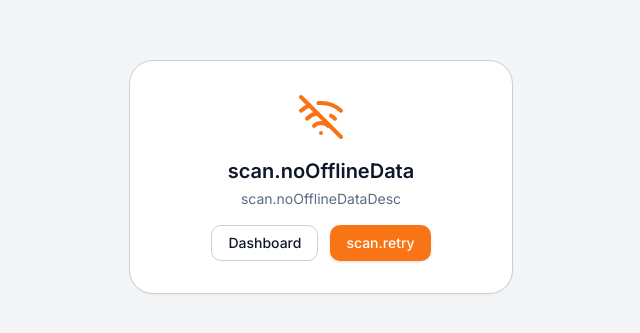
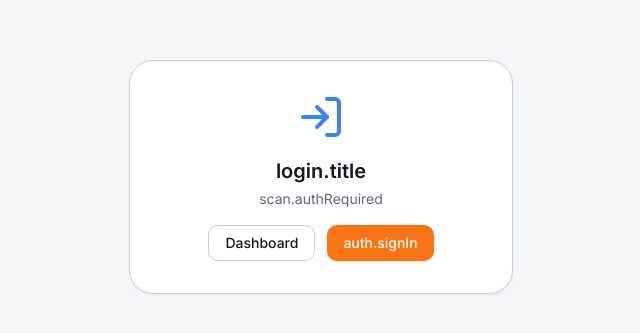
Before and after one commit to yankee2719/sg-9c679d95-45e7-4449-9205-2e3dd94d65a6-1771711187, a Next.js app: page /scan/1 in a window 1280 px wide. Shown: the part 223-556 px from the top of the page, without its empty margins (319-959 px from the left). Built offline with nearby package versions, Linux system fonts and the light colour scheme; no server answers.

Commit message:
Edit /src/pages/scan/[token].tsx

```diff
--- a/src/pages/scan/[token].tsx
+++ b/src/pages/scan/[token].tsx
@@ -2,10 +2,11 @@ import { useEffect, useState } from 'react';
 import { useRouter } from 'next/router';
 import { useLanguage } from '@/contexts/LanguageContext';
 import { getQrTokenService } from '@/services/offlineAndQrService';
-import { Loader2, ShieldCheck, ShieldAlert, WifiOff } from 'lucide-react';
+import { authService } from '@/services/authService';
+import { Loader2, ShieldCheck, ShieldAlert, WifiOff, LogIn } from 'lucide-react';
 import { Button } from '@/components/ui/button';
 
-type ScanState = 'loading' | 'redirecting' | 'denied' | 'offline_success' | 'error';
+type ScanState = 'loading' | 'redirecting' | 'denied' | 'offline_success' | 'error' | 'auth_required';
 
 export default function ScanPage() {
     const router = useRouter();
@@ -18,53 +19,182 @@ export default function ScanPage() {
 
     useEffect(() => {
         if (!router.isReady || !token || typeof token !== 'string') return;
-        handleScan(token);
+        void handleScan(token);
+        // eslint-disable-next-line react-hooks/exhaustive-deps
     }, [router.isReady, token]);
+
+    const tryOfflineAccess = (tokenValue: string) => {
+        setIsOffline(true);
+        const qrService = getQrTokenService();
+        const offlineResult = qrService.validateTokenOffline(tokenValue);
+        if (offlineResult?.is_valid && offlineResult.equipment_id) {
+            setState('offline_success');
+            setTimeout(() => {
+                void router.push(`/equipment/${offlineResult.equipment_id}?from=qr&offline=true`);
+            }, 1200);
+            return true;
+        }
+        if (offlineResult && !offlineResult.is_valid) {
+            setDenialReason(offlineResult.denial_reason || 'access_denied');
+            setState('denied');
+            return true;
+        }
+        return false;
+    };
 
     const handleScan = async (tokenValue: string) => {
         const qrService = getQrTokenService();
+
+        if (typeof navigator !== 'undefined' && !navigator.onLine) {
+            if (!tryOfflineAccess(tokenValue)) {
+                setState('error');
+            }
+            return;
+        }
+
         try {
-            const res = await fetch('/api/qr/validate', { method: 'POST', headers: { 'Content-Type': 'application/json' }, credentials: 'include', body: JSON.stringify({ token: tokenValue }) });
+            const session = await authService.getCurrentSession();
+            if (!session?.access_token) {
+                if (!tryOfflineAccess(tokenValue)) {
+                    setState('auth_required');
+                }
+                return;
+            }
+
+            const res = await fetch('/api/qr/validate', {
+                method: 'POST',
+                headers: {
+                    'Content-Type': 'application/json',
+                    Authorization: `Bearer ${session.access_token}`,
+                },
+                body: JSON.stringify({ token: tokenValue }),
+            });
             const payload = await res.json();
+
             if (res.ok) {
                 const { equipment_id, allowed_views = [], max_permission_level } = payload;
-                qrService.cacheTokenForOffline(tokenValue, { equipment_id, allowed_views, max_permission_level, is_active: true });
+                qrService.cacheTokenForOffline(tokenValue, {
+                    equipment_id,
+                    allowed_views,
+                    max_permission_level,
+                    is_active: true,
+                });
                 setState('redirecting');
-                router.push(`/equipment/${equipment_id}?from=qr&views=${allowed_views.join(',')}`);
+                void router.push(`/equipment/${equipment_id}?from=qr&views=${allowed_views.join(',')}`);
                 return;
             }
-            setDenialReason(payload?.denial_reason || 'access_denied'); setState('denied');
+
+            setDenialReason(payload?.denial_reason || 'access_denied');
+            setState('denied');
         } catch {
-            setIsOffline(true);
-            const offlineResult = qrService.validateTokenOffline(tokenValue);
-            if (offlineResult?.is_valid && offlineResult.equipment_id) { setState('offline_success'); setTimeout(() => { router.push(`/equipment/${offlineResult.equipment_id}?from=qr&offline=true`); }, 1500); return; }
-            if (offlineResult && !offlineResult.is_valid) { setDenialReason(offlineResult.denial_reason || 'access_denied'); setState('denied'); return; }
-            setState('error');
+            if (!tryOfflineAccess(tokenValue)) {
+                setState('error');
+            }
         }
     };
 
     return (
         <div className="flex min-h-screen items-center justify-center bg-background p-4">
             <div className="w-full max-w-sm space-y-6 rounded-3xl border border-border bg-card p-8 text-center shadow-sm">
-                {state === 'loading' && (<div className="space-y-4"><Loader2 className="mx-auto h-12 w-12 animate-spin text-primary" /><div><h2 className="text-xl font-semibold text-foreground">{t("scan.validating") || "Validazione QR in corso"}</h2><p className="mt-1 text-sm text-muted-foreground">{t("scan.wait") || "Attendi un istante..."}</p></div></div>)}
+                {state === 'loading' && (
+                    <div className="space-y-4">
+                        <Loader2 className="mx-auto h-12 w-12 animate-spin text-primary" />
+                        <div>
+                            <h2 className="text-xl font-semibold text-foreground">{t('scan.validating') || 'Validazione QR in corso'}</h2>
+                            <p className="mt-1 text-sm text-muted-foreground">{t('scan.wait') || 'Attendi un istante...'}</p>
+                        </div>
+                    </div>
+                )}
 
-                {state === 'redirecting' && (<div className="space-y-4"><ShieldCheck className="mx-auto h-12 w-12 text-green-600" /><div><h2 className="text-xl font-semibold text-green-700 dark:text-green-400">{t("scan.accessGranted") || "Accesso consentito"}</h2><p className="mt-1 text-sm text-muted-foreground">{t("scan.redirecting") || "Reindirizzamento alla macchina..."}</p></div><Loader2 className="mx-auto h-5 w-5 animate-spin text-green-600" /></div>)}
+                {state === 'redirecting' && (
+                    <div className="space-y-4">
+                        <ShieldCheck className="mx-auto h-12 w-12 text-green-600" />
+                        <div>
+                            <h2 className="text-xl font-semibold text-green-700 dark:text-green-400">{t('scan.accessGranted') || 'Accesso consentito'}</h2>
+                            <p className="mt-1 text-sm text-muted-foreground">{t('scan.redirecting') || 'Reindirizzamento alla macchina...'}</p>
+                        </div>
+                        <Loader2 className="mx-auto h-5 w-5 animate-spin text-green-600" />
+                    </div>
+                )}
 
-                {state === 'offline_success' && (<div className="space-y-4"><div className="flex justify-center gap-2"><ShieldCheck className="h-10 w-10 text-green-600" /><WifiOff className="mt-1 h-8 w-8 text-orange-500" /></div><div><h2 className="text-xl font-semibold text-foreground">{t("scan.offlineAccess") || "Accesso offline consentito"}</h2><p className="mt-1 text-sm text-muted-foreground">{t("scan.offlineNote") || "Dati salvati in locale, potrebbero non essere aggiornati."}</p></div><Loader2 className="mx-auto h-5 w-5 animate-spin text-green-600" /></div>)}
+                {state === 'offline_success' && (
+                    <div className="space-y-4">
+                        <div className="flex justify-center gap-2">
+                            <ShieldCheck className="h-10 w-10 text-green-600" />
+                            <WifiOff className="mt-1 h-8 w-8 text-orange-500" />
+                        </div>
+                        <div>
+                            <h2 className="text-xl font-semibold text-foreground">{t('scan.offlineAccess') || 'Accesso offline consentito'}</h2>
+                            <p className="mt-1 text-sm text-muted-foreground">{t('scan.offlineNote') || 'Dati salvati in locale, potrebbero non essere aggiornati.'}</p>
+                        </div>
+                        <Loader2 className="mx-auto h-5 w-5 animate-spin text-green-600" />
+                    </div>
+                )}
 
-                {state === 'denied' && (<div className="space-y-4"><ShieldAlert className="mx-auto h-12 w-12 text-red-500" /><div><h2 className="text-xl font-semibold text-red-700 dark:text-red-400">{t("scan.accessDenied") || "Accesso negato"}</h2><p className="mt-1 text-sm capitalize text-muted-foreground">{denialReason.replace(/_/g, ' ')}</p></div>
-                    <div className="rounded-2xl border border-red-200 bg-red-50 p-4 text-left text-sm text-red-700 dark:border-red-500/30 dark:bg-red-500/10 dark:text-red-300">
-                        {denialReason === 'expired' && <p>{t("scan.reasonExpired") || "Questo QR code è scaduto."}</p>}
-                        {denialReason === 'revoked' && <p>{t("scan.reasonRevoked") || "Questo QR code è stato revocato."}</p>}
-                        {denialReason === 'max_scans_exceeded' && <p>{t("scan.reasonMaxScans") || "Numero massimo di utilizzi raggiunto."}</p>}
-                        {!['expired', 'revoked', 'max_scans_exceeded'].includes(denialReason) && (<p>{t("scan.reasonGeneric") || "Non hai i permessi per accedere a questa macchina."}</p>)}
+                {state === 'auth_required' && (
+                    <div className="space-y-4">
+                        <LogIn className="mx-auto h-12 w-12 text-blue-500" />
+                        <div>
+                            <h2 className="text-xl font-semibold text-foreground">{t('login.title') || 'Accesso richiesto'}</h2>
+                            <p className="mt-1 text-sm text-muted-foreground">
+                                {t('scan.authRequired') || 'Per validare il QR devi prima accedere a MACHINA con il tuo utente.'}
+                            </p>
+                        </div>
+                        <div className="flex justify-center gap-3">
+                            <Button variant="outline" onClick={() => void router.push('/dashboard')}>
+                                {t('nav.dashboard') || 'Dashboard'}
+                            </Button>
+                            <Button onClick={() => void router.push('/login')}>
+                                {t('auth.signIn') || 'Accedi'}
+                            </Button>
+                        </div>
                     </div>
-                    <Button variant="outline" onClick={() => router.push('/dashboard')}>{t("nav.dashboard")}</Button>
-                </div>)}
+                )}
 
-                {state === 'error' && (<div className="space-y-4">{isOffline ? <WifiOff className="mx-auto h-12 w-12 text-orange-500" /> : <ShieldAlert className="mx-auto h-12 w-12 text-muted-foreground" />}<div><h2 className="text-xl font-semibold text-foreground">{isOffline ? t("scan.noOfflineData") || "Nessun dato offline disponibile" : t("scan.error") || "Si è verificato un errore"}</h2><p className="mt-1 text-sm text-muted-foreground">{isOffline ? t("scan.noOfflineDataDesc") || "Sei offline e questo QR non è stato ancora memorizzato." : t("scan.errorDesc") || "Impossibile validare il QR code. Riprova."}</p></div>
-                    <div className="flex justify-center gap-3"><Button variant="outline" onClick={() => router.push('/dashboard')}>{t("nav.dashboard")}</Button><Button onClick={() => { setState('loading'); handleScan(token as string); }}>{t("scan.retry") || "Riprova"}</Button></div>
-                </div>)}
+                {state === 'denied' && (
+                    <div className="space-y-4">
+                        <ShieldAlert className="mx-auto h-12 w-12 text-red-500" />
+                        <div>
+                            <h2 className="text-xl font-semibold text-red-700 dark:text-red-400">{t('scan.accessDenied') || 'Accesso negato'}</h2>
+                            <p className="mt-1 text-sm capitalize text-muted-foreground">{denialReason.replace(/_/g, ' ')}</p>
+                        </div>
+                        <div className="rounded-2xl border border-red-200 bg-red-50 p-4 text-left text-sm text-red-700 dark:border-red-500/30 dark:bg-red-500/10 dark:text-red-300">
+                            {denialReason === 'expired' && <p>{t('scan.reasonExpired') || 'Questo QR code è scaduto.'}</p>}
+                            {denialReason === 'revoked' && <p>{t('scan.reasonRevoked') || 'Questo QR code è stato revocato.'}</p>}
+                            {denialReason === 'max_scans_exceeded' && <p>{t('scan.reasonMaxScans') || 'Numero massimo di utilizzi raggiunto.'}</p>}
+                            {!['expired', 'revoked', 'max_scans_exceeded'].includes(denialReason) && (
+                                <p>{t('scan.reasonGeneric') || 'Non hai i permessi per accedere a questa macchina.'}</p>
+                            )}
+                        </div>
+                        <Button variant="outline" onClick={() => void router.push('/dashboard')}>
+                            {t('nav.dashboard') || 'Dashboard'}
+                        </Button>
+                    </div>
+                )}
+
+                {state === 'error' && (
+                    <div className="space-y-4">
+                        {isOffline ? <WifiOff className="mx-auto h-12 w-12 text-orange-500" /> : <ShieldAlert className="mx-auto h-12 w-12 text-muted-foreground" />}
+                        <div>
+                            <h2 className="text-xl font-semibold text-foreground">
+                                {isOffline ? t('scan.noOfflineData') || 'Nessun dato offline disponibile' : t('scan.error') || 'Si è verificato un errore'}
+                            </h2>
+                            <p className="mt-1 text-sm text-muted-foreground">
+                                {isOffline
+                                    ? t('scan.noOfflineDataDesc') || 'Sei offline e questo QR non è stato ancora memorizzato.'
+                                    : t('scan.errorDesc') || 'Impossibile validare il QR code. Riprova.'}
+                            </p>
+                        </div>
+                        <div className="flex justify-center gap-3">
+                            <Button variant="outline" onClick={() => void router.push('/dashboard')}>
+                                {t('nav.dashboard') || 'Dashboard'}
+                            </Button>
+                            <Button onClick={() => { setState('loading'); void handleScan(token as string); }}>
+                                {t('scan.retry') || 'Riprova'}
+                            </Button>
+                        </div>
+                    </div>
+                )}
             </div>
         </div>
     );
```
